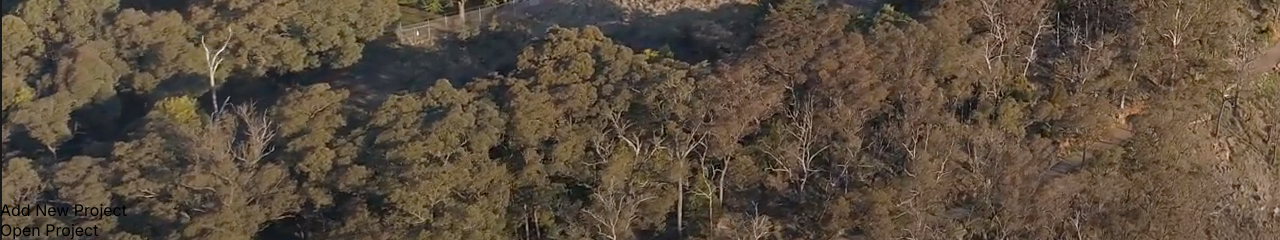
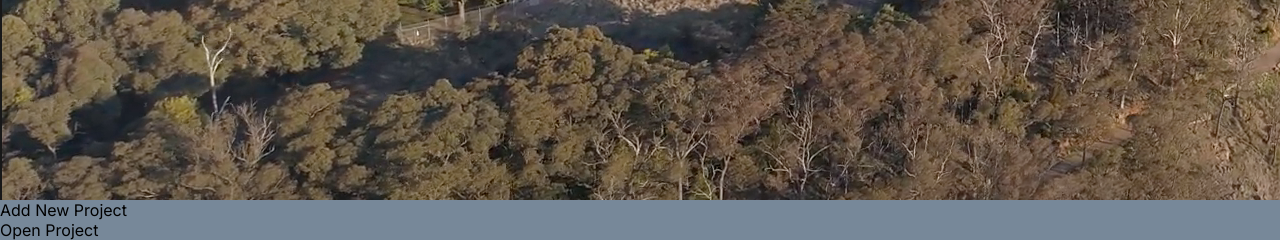
Before and after one commit to JT-Potato/Workflow, a Flask app: page / in a window 1280 px wide. Shown: the part 600-840 px from the top of the page. Run offline with Flask 2, Linux system fonts and the light colour scheme.

```diff
--- a/templates/index.html
+++ b/templates/index.html
@@ -4,7 +4,7 @@
         <link href="https://fonts.googleapis.com/css2?family=Inter&display=swap" rel="stylesheet">
     </head>
     <body onload="earlyPageLoad()" class="">
-        <img id="bootup" src="/static/spudsquad.png"></img>
+        <img id="bootup" src="/static/spudsquad.png" style="background-color: black;"></img>
         <div id="background" class="hide" style="background-image: url('/static/image.png')">
             <div id="splashid" class="splash hide">
                 <h1 style="margin: auto;">Welcome to Workflow One</h1>
@@ -59,5 +59,8 @@
         .bootup_hide {
             display: none;
         }
+        .menu {
+            background-color: lightslategray;
+        }
     </style>
 </html>
```
